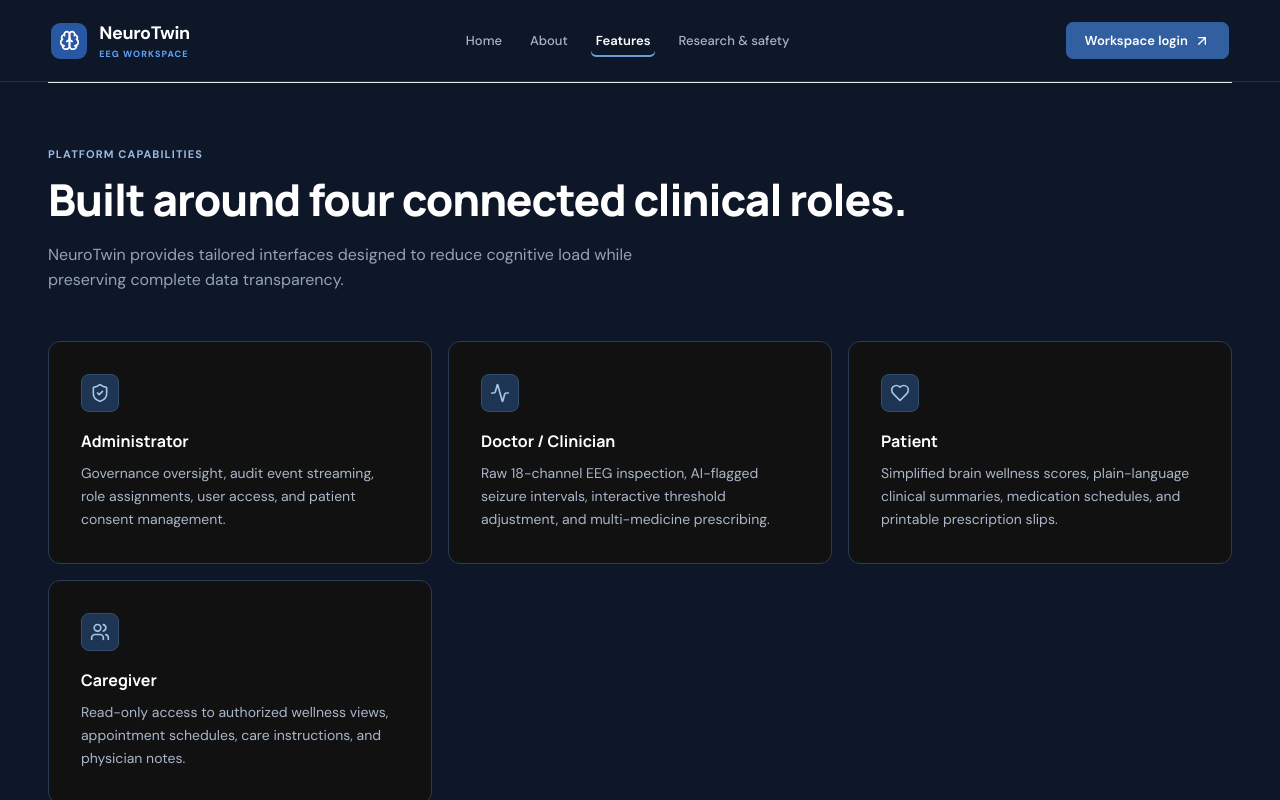
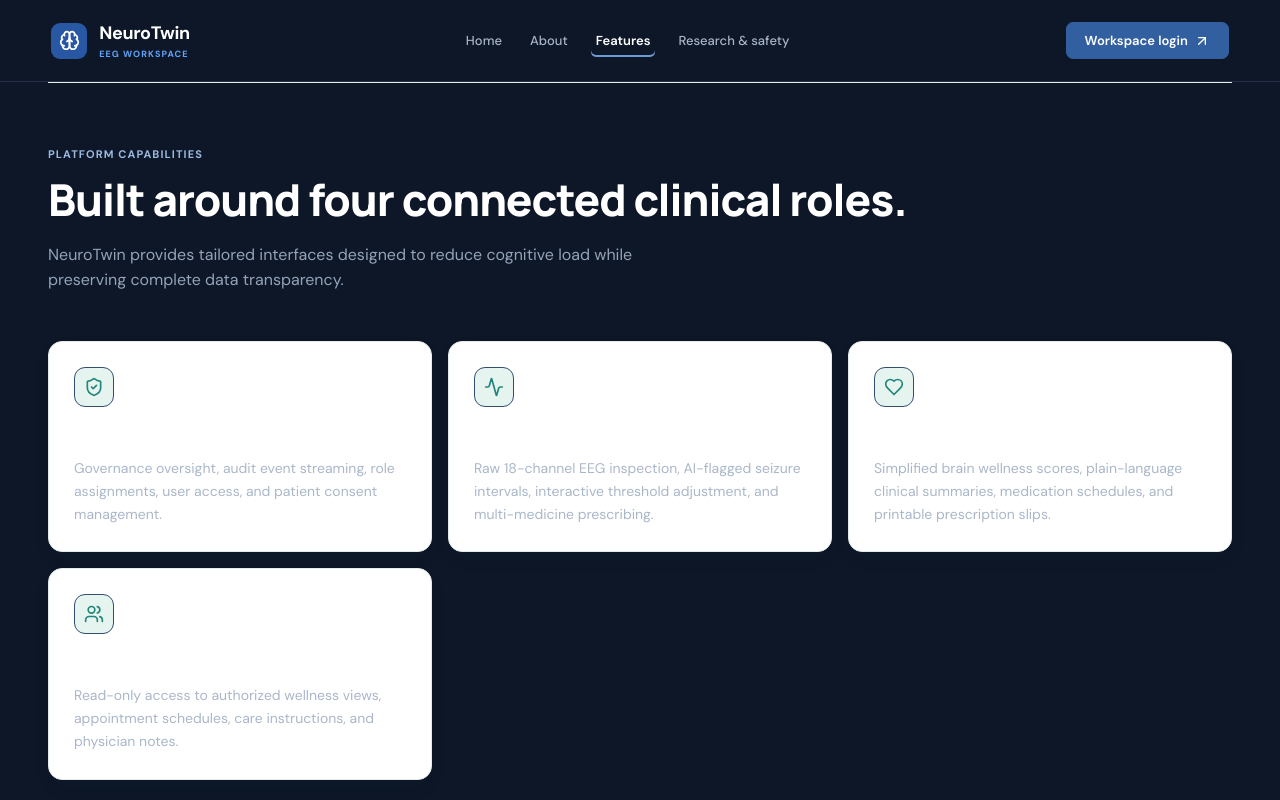
Before and after one commit to musammilvilayil/neurotwin, a React (Vite) app in the folder client/: page / in a window 1280 px wide. Both pictures are taken after a click on the button "Features". Shown: the top 800 px of the page. Built offline with nearby package versions, Linux system fonts and the light colour scheme.

Commit message:
Remove generic animated ReactBits wrappers from NeuroTwin UI

```diff
--- a/client/src/main.jsx
+++ b/client/src/main.jsx
@@ -11,8 +11,6 @@ import './style.css';
 import './plots.css';
 import './reactbits-theme.css';
 import './clinical-refinement.css';
-import Aurora from './components/reactbits/Aurora';
-import SpotlightCard from './components/reactbits/SpotlightCard';
 import HMSWorkspace from './HMSWorkspace.jsx';
 
 const api = async (path, opts = {}, token) => {
@@ -28,7 +26,7 @@ const dateLabel = value => value ? new Date(value).toLocaleString([], { dateStyl
 function HomePage({ onLogin, onNavigate }) {
   return <main className="public-main">
     <section className="public-hero">
-      <div className="public-aurora" aria-hidden="true"><Aurora colorStops={["#1e40af", "#3b82f6", "#6366f1"]} amplitude={0.7} blend={0.5} speed={0.2} height={0.35} scale={1.0} glow={0.3} layers={2} opacity={0.32} /></div>
+
       <div className="public-hero-copy">
         <p className="eyebrow"><Sparkles size={13} style={{ display: 'inline', verticalAlign: 'middle', marginRight: '6px' }} />CLINICAL BCI DIGITAL TWIN PLATFORM</p>
         <h1>Understand the signal.<br /><i>Keep the clinical context.</i></h1>
@@ -57,21 +55,21 @@ function HomePage({ onLogin, onNavigate }) {
       <h2>Research context, made easier to explore.</h2>
       <p className="public-section-lead">A clinical decision-support prototype designed to organize EEG-informed records and support collaboration between authorized roles.</p>
       <div className="public-feature-grid">
-        <SpotlightCard className="public-feature-card" theme="dark" spotlightColor="#3b82f6" intensity={0.25}>
+        <article className="public-feature-card">
           <span><Activity size={20} /></span>
           <h3>EEG Research & Anomaly Review</h3>
           <p>EEG preprocessing, model-assisted scoring, and reviewable signal intervals for supervised research.</p>
-        </SpotlightCard>
-        <SpotlightCard className="public-feature-card" theme="dark" spotlightColor="#6366f1" intensity={0.25}>
+        </article>
+        <article className="public-feature-card">
           <span><Brain size={20} /></span>
           <h3>Patient-Specific Digital Twin</h3>
           <p>A longitudinal view of stored EEG analyses and patient-specific research context.</p>
-        </SpotlightCard>
-        <SpotlightCard className="public-feature-card" theme="dark" spotlightColor="#0ea5e9" intensity={0.25}>
+        </article>
+        <article className="public-feature-card">
           <span><ShieldCheck size={20} /></span>
           <h3>Dual-View Role Architecture</h3>
           <p>Specialized dashboards: doctors access raw waveforms & explainability metrics; patients view simplified wellness scores.</p>
-        </SpotlightCard>
+        </article>
       </div>
     </section>
     <section className="public-bottom-cta">
@@ -99,26 +97,26 @@ function FeaturesPage({ onLogin }) {
       <h2>Built around four connected clinical roles.</h2>
       <p className="public-section-lead">NeuroTwin provides tailored interfaces designed to reduce cognitive load while preserving complete data transparency.</p>
       <div className="public-feature-grid role-grid">
-        <SpotlightCard className="public-feature-card" theme="dark" spotlightColor="#6366f1" intensity={0.22}>
+        <article className="public-feature-card">
           <span><ShieldCheck size={20} /></span>
           <h3>Administrator</h3>
           <p>Governance oversight, audit event streaming, role assignments, user access, and patient consent management.</p>
-        </SpotlightCard>
-        <SpotlightCard className="public-feature-card" theme="dark" spotlightColor="#3b82f6" intensity={0.22}>
+        </article>
+        <article className="public-feature-card">
           <span><Activity size={20} /></span>
           <h3>Doctor / Clinician</h3>
           <p>Raw 18-channel EEG inspection, AI-flagged seizure intervals, interactive threshold adjustment, and multi-medicine prescribing.</p>
-        </SpotlightCard>
-        <SpotlightCard className="public-feature-card" theme="dark" spotlightColor="#0ea5e9" intensity={0.22}>
+        </article>
+        <article className="public-feature-card">
           <span><Heart size={20} /></span>
           <h3>Patient</h3>
           <p>Simplified brain wellness scores, plain-language clinical summaries, medication schedules, and printable prescription slips.</p>
-        </SpotlightCard>
-        <SpotlightCard className="public-feature-card" theme="dark" spotlightColor="#10b981" intensity={0.22}>
+        </article>
+        <article className="public-feature-card">
           <span><Users size={20} /></span>
           <h3>Caregiver</h3>
           <p>Read-only access to authorized wellness views, appointment schedules, care instructions, and physician notes.</p>
-        </SpotlightCard>
+        </article>
       </div>
     </section>
     <section className="public-bottom-cta">
```
